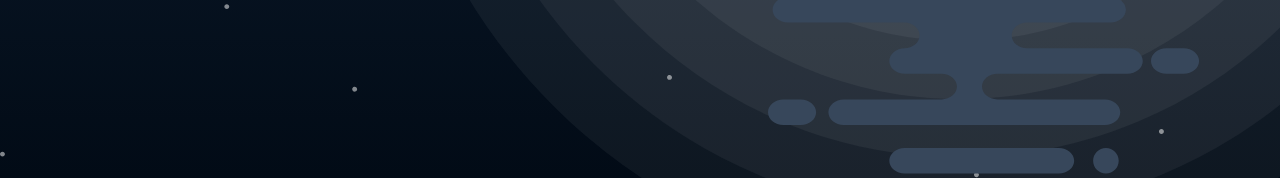
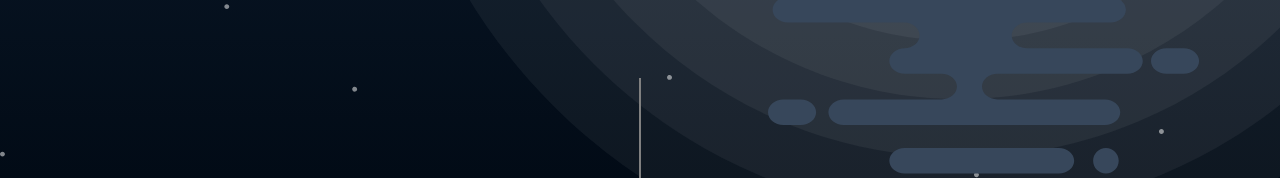
Before and after one commit to mo7mad1996/portfolio, a Nuxt app: page /#home in a window 1280 px wide. Shown: the part 622-800 px from the top of the page. Built offline with nearby package versions, Linux system fonts and the light colour scheme; a web font is replaced by a local one.

Commit message:
edit inital loding home page

```diff
--- a/assets/scss/anmations.scss
+++ b/assets/scss/anmations.scss
@@ -63,3 +63,24 @@
     transform: translate(100vh, -500px);
   }
 }
+
+@keyframes scroller {
+  to {
+    transform: translateY(200px);
+  }
+}
+
+@keyframes scrollerContainer {
+  0% {
+    background: transparent;
+  }
+  5% {
+    background: gray;
+  }
+  95% {
+    background: gray;
+  }
+  100% {
+    background: transparent;
+  }
+}
--- a/components/land/home.vue
+++ b/components/land/home.vue
@@ -48,6 +48,8 @@
         <img src="/land/cloud3.svg" alt="cloud" />
       </div>
     </div>
+
+    <div class="scroller"></div>
   </section>
 </template>
 
@@ -199,4 +201,25 @@ span.t {
     display: none;
   }
 }
+
+.scroller {
+  width: 2px;
+  height: 100px;
+  position: absolute;
+  bottom: 0;
+  right: calc(50vw - 1px);
+  overflow: hidden;
+  animation: scrollerContainer 7s 3s;
+  background: transparent;
+
+  &::after {
+    height: 30px;
+    background: white;
+    width: 100%;
+    display: block;
+    content: "";
+    transform: translateY(-30px);
+    animation: scroller ease 1s 4s 5;
+  }
+}
 </style>
--- a/pages/index.vue
+++ b/pages/index.vue
@@ -51,10 +51,10 @@ export default {
   data() {
     return {
       mouse: {
-        x: 0,
-        y: 0,
+        x: -1,
+        y: -1,
       },
-      is_in_anmation: true,
+      is_in_anmation: false,
       Touch: {
         start: 0,
         end: 0,
@@ -121,6 +121,10 @@ export default {
     if (this.hash == "") {
       this.$router.push("#home");
     }
+    this.mouse = {
+      x: 0,
+      y: 0,
+    };
   },
   watch: {
     hash() {
```
